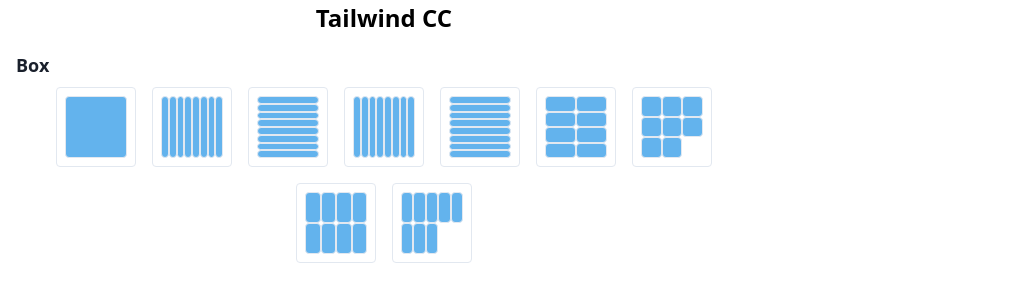
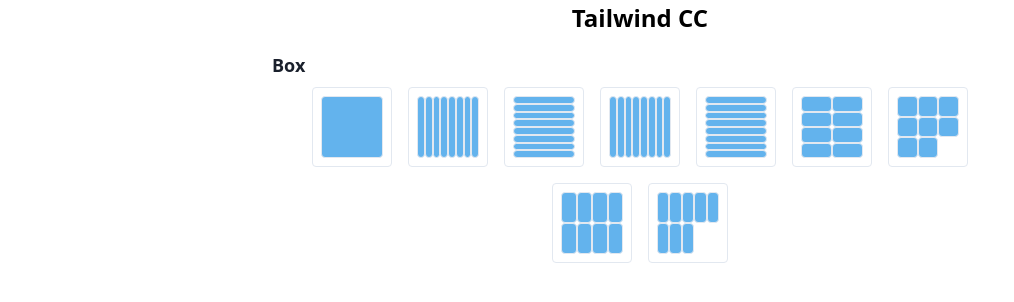
Before and after one commit to cti1650/tailwind_cc, a Next.js app: page / in a window 1280 px wide. Shown: the top 302 px of the page, without its empty margins (0-1014 px from the left). Built offline with nearby package versions, Linux system fonts and the light colour scheme.

Commit message:
中央配置に修正

```diff
--- a/pages/index.js
+++ b/pages/index.js
@@ -4,7 +4,7 @@ import Nav from "../components/nav";
 import { SampleBox, SampleBoxs } from "../components/parts/sample";
 
 const Home = () => (
-  <div className="container max-w-screen-md text-sans">
+  <div className="container max-w-screen-md mx-auto text-sans">
     <Head>
       <title>Tailwind CC</title>
       <link rel="icon" href="/favicon.ico" />
```
Also changed, not shown: .codesandbox/workspace.json (added).
